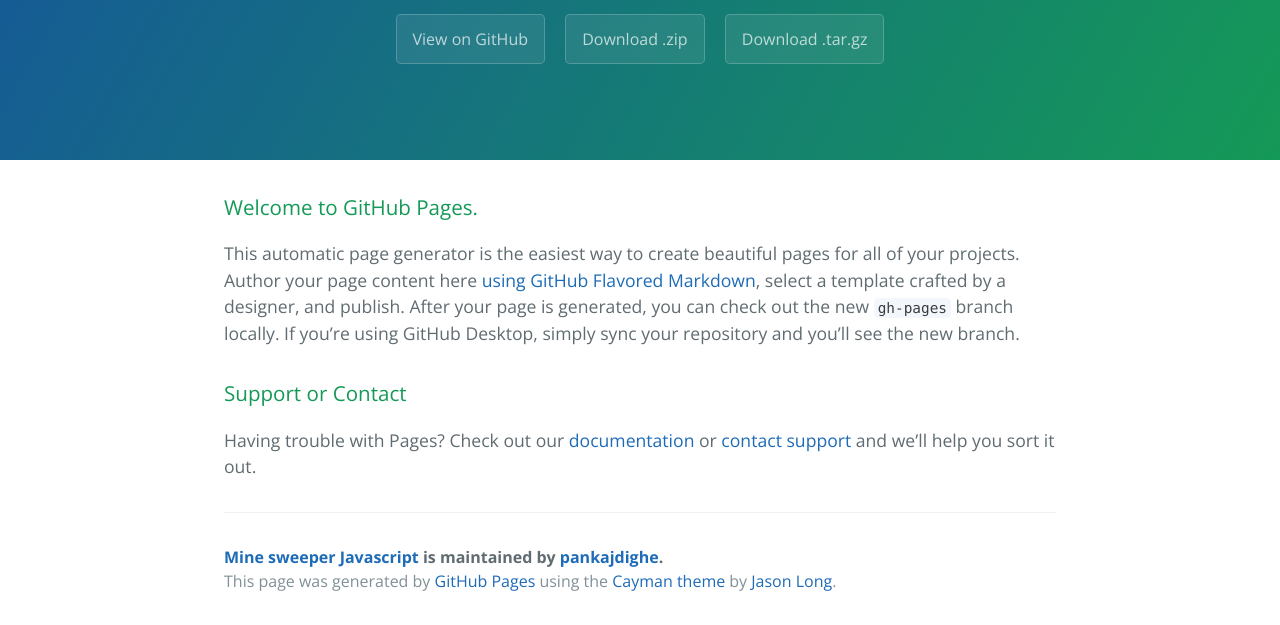
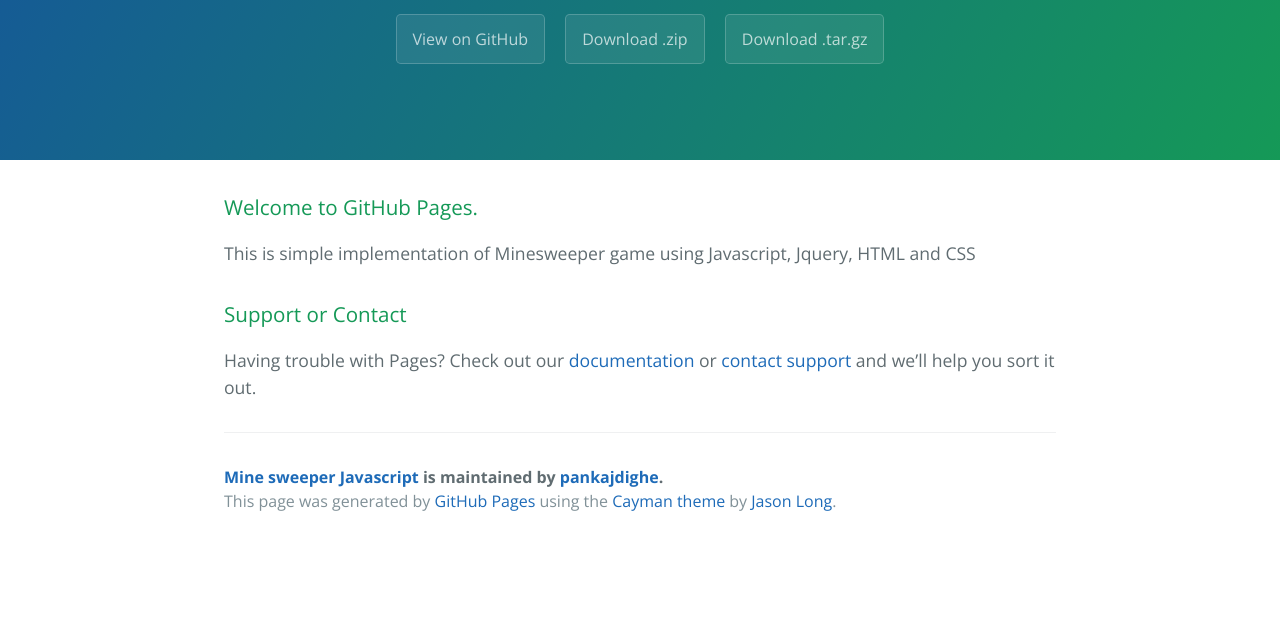
Before and after one commit to pankajdighe/mind_sweeper_javascript, a plain HTML site: page index.html in a window 1280 px wide. Shown: the part 176-801 px from the top of the page. Drawn offline with nearby package versions, Linux system fonts and the light colour scheme.

Commit message:
Added description

```diff
--- a/index.html
+++ b/index.html
@@ -22,7 +22,7 @@
       <h3>
 <a id="welcome-to-github-pages" class="anchor" href="#welcome-to-github-pages" aria-hidden="true"><span aria-hidden="true" class="octicon octicon-link"></span></a>Welcome to GitHub Pages.</h3>
 
-<p>This automatic page generator is the easiest way to create beautiful pages for all of your projects. Author your page content here <a href="https://guides.github.com/features/mastering-markdown/">using GitHub Flavored Markdown</a>, select a template crafted by a designer, and publish. After your page is generated, you can check out the new <code>gh-pages</code> branch locally. If you’re using GitHub Desktop, simply sync your repository and you’ll see the new branch.</p>
+<p>This is simple implementation of Minesweeper game using Javascript, Jquery, HTML and CSS</p>
 
 
 <h3>
```
